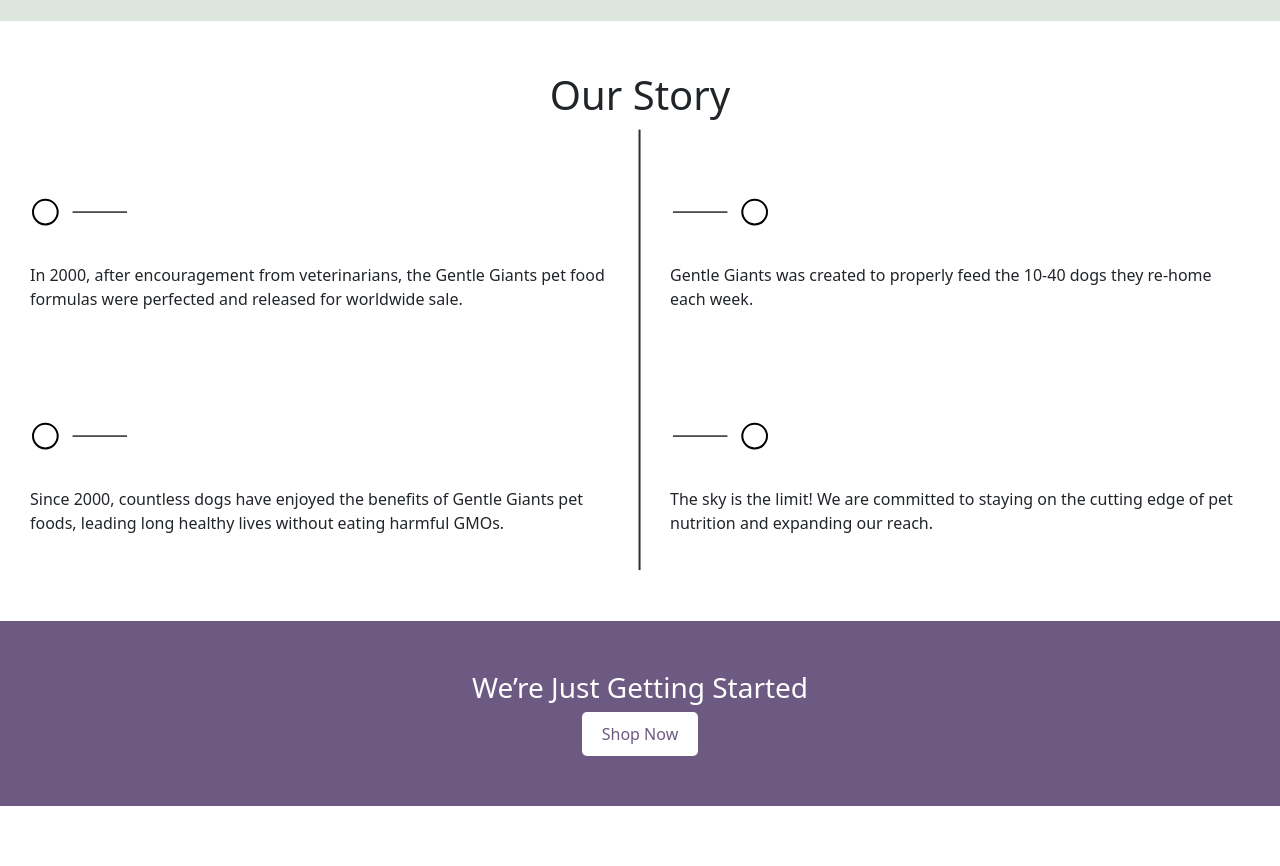
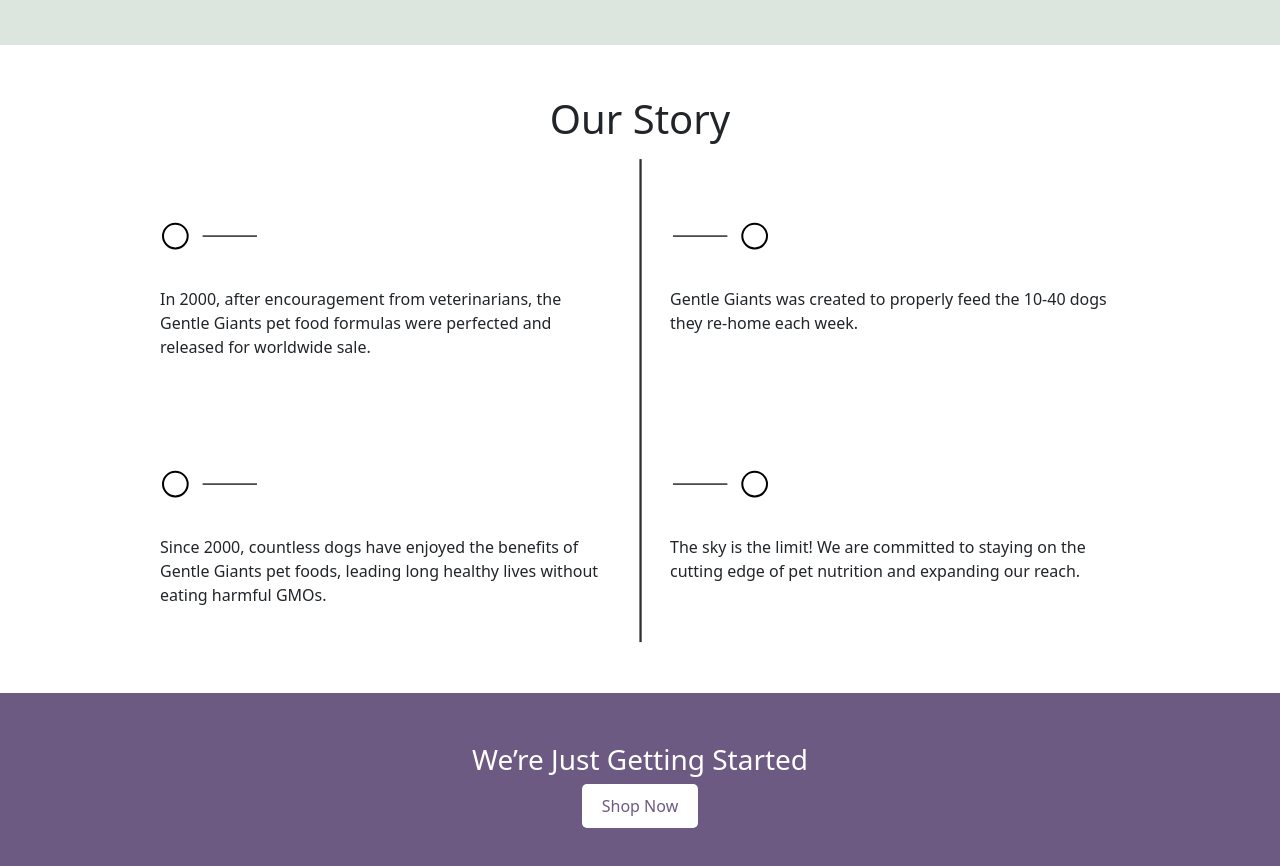
Before and after one commit to krul0004/dsn1713-final, a website: page about.html in a window 1280 px wide. Shown: the part 858-1724 px from the top of the page. Before the commit the page ends 1664 px from the top, so only its background shows below. Drawn offline with nearby package versions, Linux system fonts and the light colour scheme.

Commit message:
Updates grid

```diff
--- a/about.html
+++ b/about.html
@@ -145,7 +145,7 @@
 
 
   <!-- CTA -->
-  <section class="cta-section">
+  <section class="cta-section section">
     <div class="container text-center">
       <h3>We’re Just Getting Started</h3>
       <a href="#" class="btn">Shop Now</a>
--- a/custom scss/custom.scss
+++ b/custom scss/custom.scss
@@ -116,9 +116,26 @@
 
 
 section {
-  padding: 20px 0;
+  padding: 0 20px;
 }
 
+
+.story-section {
+  padding: 50px 0;
+}
+
+.story-grid {
+  display: grid;
+  grid-template-columns: 1fr;
+  gap: 20px;
+}
+
+.story-item {
+
+  padding: 20px;
+  border-radius: 8px;
+
+}
 
 
 
@@ -143,6 +160,18 @@
 
 }
 
+
+@media (min-width: 960px) {
+
+  section {
+    padding: 0 130px;
+  }
+
+  .story-section {
+    padding: 50px 130px;
+  }
+
+}
 
 
 
@@ -300,23 +329,6 @@
   border-radius: 5px;
 }
 
-.story-section {
-  padding: 50px 0;
-}
-
-.story-grid {
-  display: grid;
-  grid-template-columns: 1fr 1fr;
-  gap: 20px;
-}
-
-.story-item {
-
-  padding: 20px;
-  border-radius: 8px;
-
-}
-
 
 
 form {
```
Also changed, not shown: contact.html (+4 -7 lines), CSS/custom.css, 1 other file.
